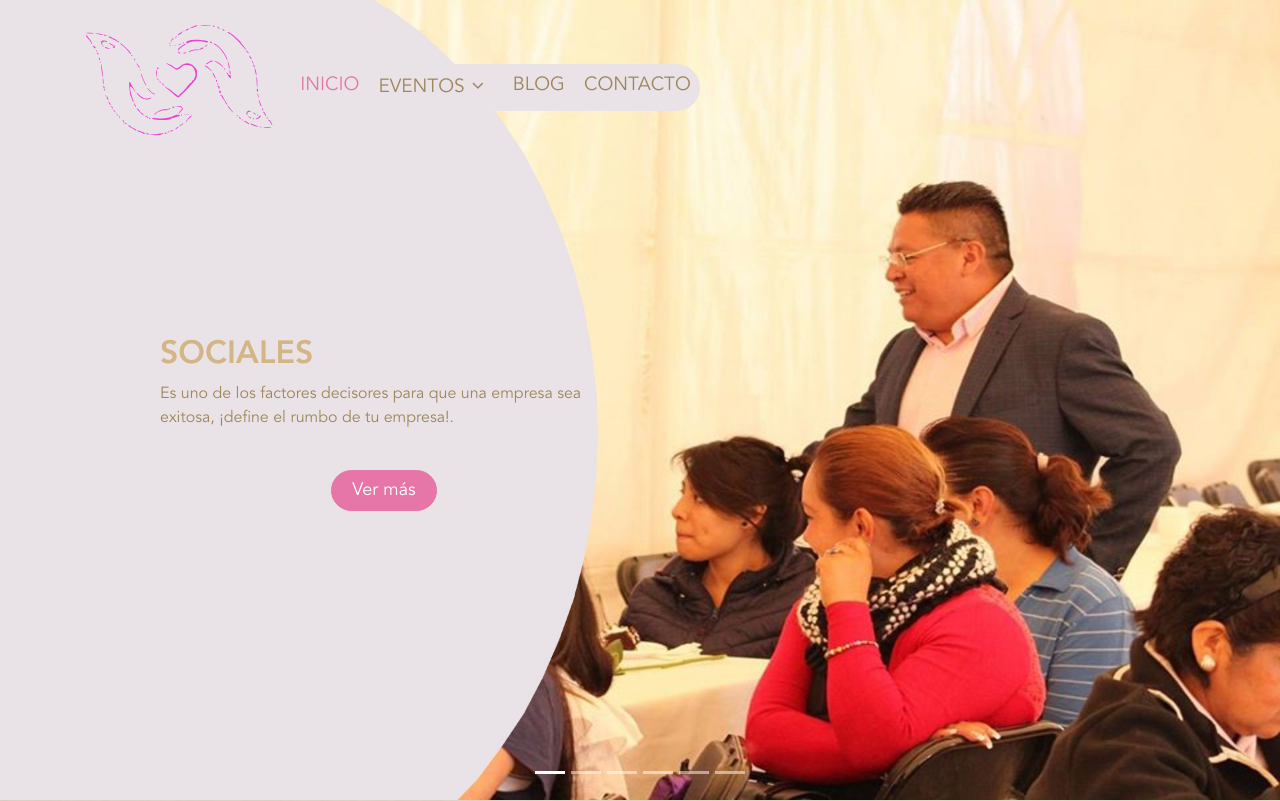
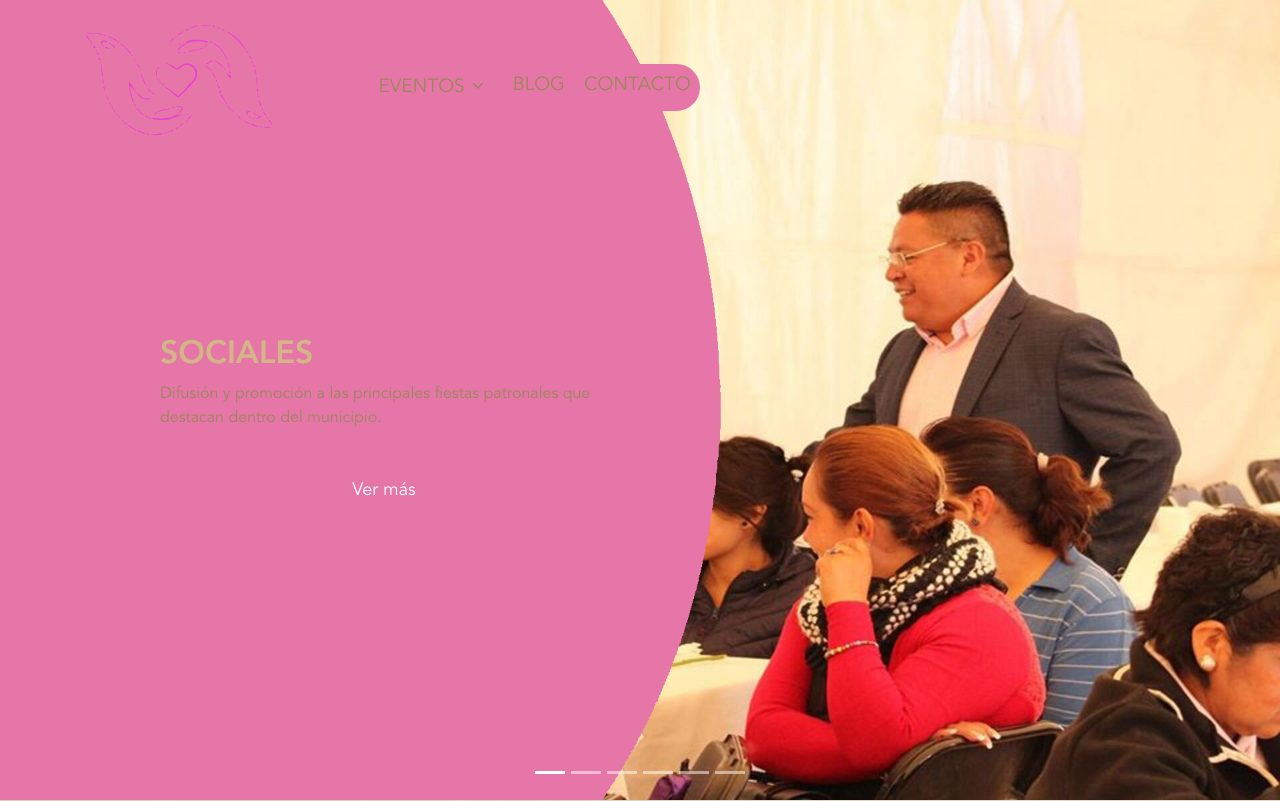
Before and after one commit to CarolJim/WebConta, a PHP site: page / in a window 1280 px wide. Shown: the top 801 px of the page. Run offline with PHP 8.4, Linux system fonts and the light colour scheme; some libraries are stand-ins or nearby versions.

Commit message:
12 Marzo

```diff
--- a/css/estilos.css
+++ b/css/estilos.css
@@ -108,7 +108,7 @@ a:hover {
   }
 
   .navbar-nav {
-    background: #e9e3e7;
+    background: #e676a8;
     border-radius: 25px;
   }
 
@@ -378,7 +378,7 @@ a:hover {
     padding: 0rem;
     border-top-right-radius: 0px;
     border-bottom-right-radius: 0px;
-    padding-top: 50px;
+    padding-top: 100px;
     margin-bottom: 50px;
   }
 }
--- a/index.php
+++ b/index.php
@@ -39,8 +39,8 @@
 	<!--Navbar -->
   <nav class="navbar navbar-expand-md navbar-light  d-flex align-items-start" id="menu">
     <a class="navbar-brand" href="index.php" title="Inicio">
-      <img src="image/logo.svg" height="120" class="align-top desk" alt="asesores fiscales">
-      <img src="image/logo.svg" height="65" class="align-top movil" alt="asesores fiscales">
+      <img src="image/logo.svg" height="120" class="align-top desk" alt="asociación ciudadana">
+      <img src="image/logo.svg" height="65" class="align-top movil" alt="asociación ciudadana">
     </a>
     <button class="navbar-toggler" type="button" data-toggle="collapse" data-target="#collapsibleNavbar">
       <span class=""><i class="fa fa-bars fa-2x" aria-hidden="true"></i></span>
@@ -116,9 +116,9 @@
         <img src="image/mov/contabilidad.jpg" class="movil img-fluid carmov w-100" alt="asesoria contable" title="asesoria contable">
         <div class="carousel-captionInt">
           <h2 class="text-doradolight desk">SOCIALES</h2>
-          <P class="text-dorado desk">Es uno de los factores decisores para que una empresa sea exitosa, ¡define el rumbo de tu empresa!.</P>
+          <P class="text-dorado desk">Difusión y promoción a las principales fiestas patronales que destacan dentro del municipio.</P>
           <h2 class="text-bluedark movil">SOCIALES</h2>
-          <P class="text-bluedark movil">Es uno de los factores decisores para que una empresa sea exitosa, ¡define el rumbo de tu empresa!.</P>
+          <P class="text-bluedark movil">Difusión y promoción a las principales fiestas patronales que destacan dentro del municipio.</P>
           <div class="text-center pt-4">
             <a href="contabilidad.php"><button class="btn btn-primary btn-serv">Ver más</button></a>
           </div>
```
Also changed, not shown: image/contabilidad.jpg, image/contabilidad1.jpg (added), image/fiscal.jpg, image/fiscal1.jpg (added), image/inmobiliaria.jpg, image/inmobiliaria1.jpg (added).
